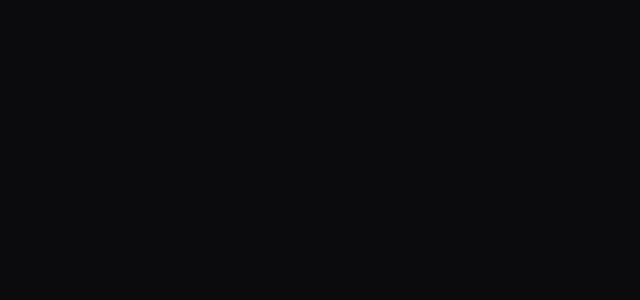
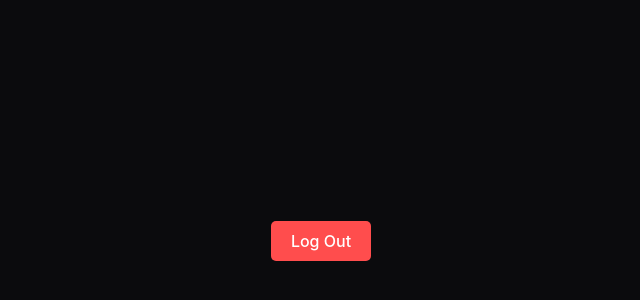
Before and after one commit to Ajsharma98/Movie_rating_site, a Svelte app in the folder Client/vite-project/: page /logout in a window 1280 px wide. Shown: the part 298-598 px from the top of the page, without its empty margins (319-959 px from the left). Built offline with nearby package versions, Linux system fonts and the light colour scheme.

Commit message:
logout component working code

```diff
--- a/Client/vite-project/src/App.svelte
+++ b/Client/vite-project/src/App.svelte
@@ -2,11 +2,13 @@
   import { Router, Route, navigate } from "svelte-routing";
   import Login from "./lib/Components/Login.svelte";
   import Register from "./lib/Components/Register.svelte";
+  import Logout from "./lib/Components/Logout.svelte";
 </script>
 
 <Router>
   <div>
     <Route path="/" component={Login} />
     <Route path="/register" component={Register} />
+    <Route path="/logout" component={Logout} />
   </div>
 </Router>
--- /dev/null
+++ b/Client/vite-project/src/lib/Components/Logout.svelte
@@ -0,0 +1,47 @@
+<script>
+  import { navigate } from "svelte-routing";
+  export const logout = async () => {
+    const response = await fetch("http://localhost:4000/users/logout", {
+      method: "POST",
+      // credentials: 'include',  // Ensure cookies or other credentials are included in the request
+      headers: {
+        "Content-Type": "application/json",
+      },
+    });
+
+    if (response.ok) {
+      // Clear stored session and role information
+      localStorage.removeItem("jwtToken"); // Remove JWT token
+      // localStorage.removeItem('sessionId'); // If you're using a session ID
+      navigate("/"); // Redirect to the login page after successful logout
+    } else {
+      alert("Error while logging out");
+    }
+  };
+</script>
+
+<div class="buttonContainer">
+  <button class="btn1" on:click={logout}>Log Out</button>
+</div>
+
+<style>
+  .buttonContainer {
+    text-align: center;
+    margin-top: 20px;
+  }
+
+  .btn1 {
+    background-color: #ff4d4d;
+    color: white;
+    padding: 10px 20px;
+    border: none;
+    border-radius: 5px;
+    cursor: pointer;
+    font-size: 16px;
+    transition: background-color 0.3s ease;
+  }
+
+  .btn1:hover {
+    background-color: #ff1a1a;
+  }
+</style>
```
Also changed, not shown: Client/vite-project/src/lib/Components/Movies.svelte (added).
